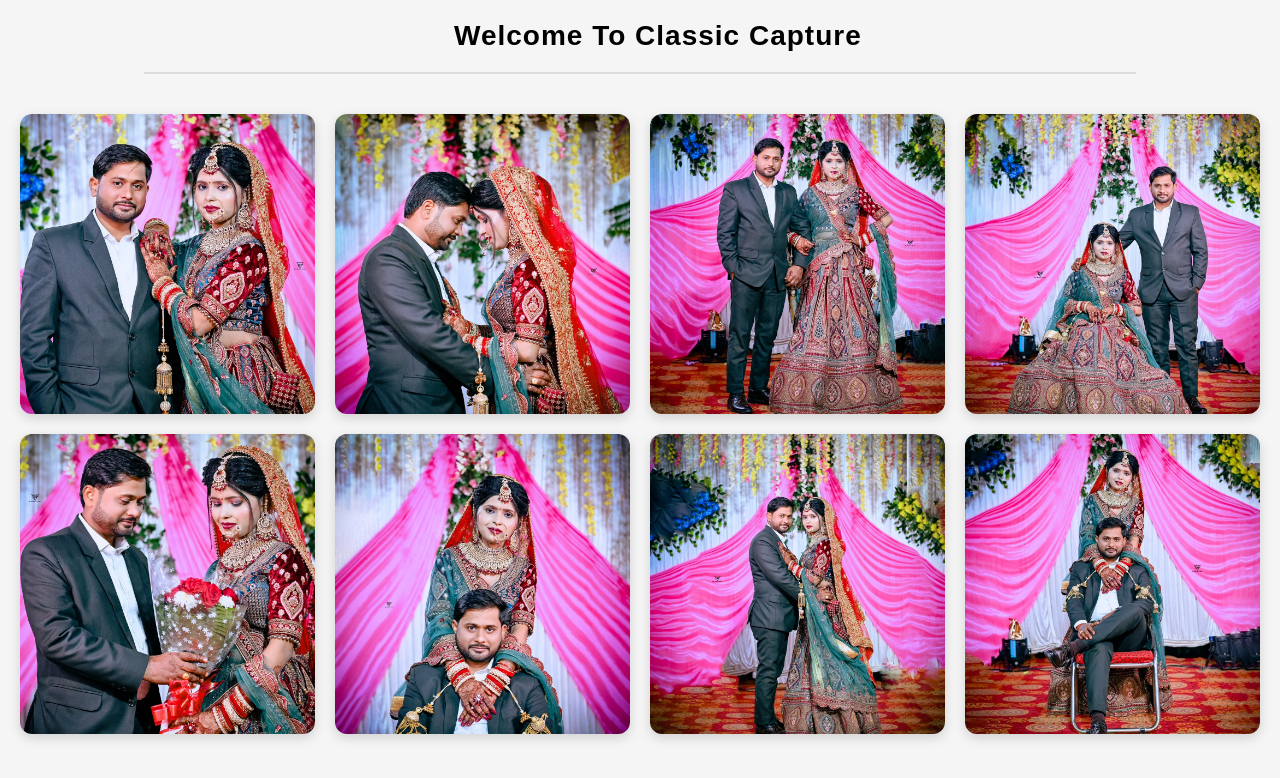
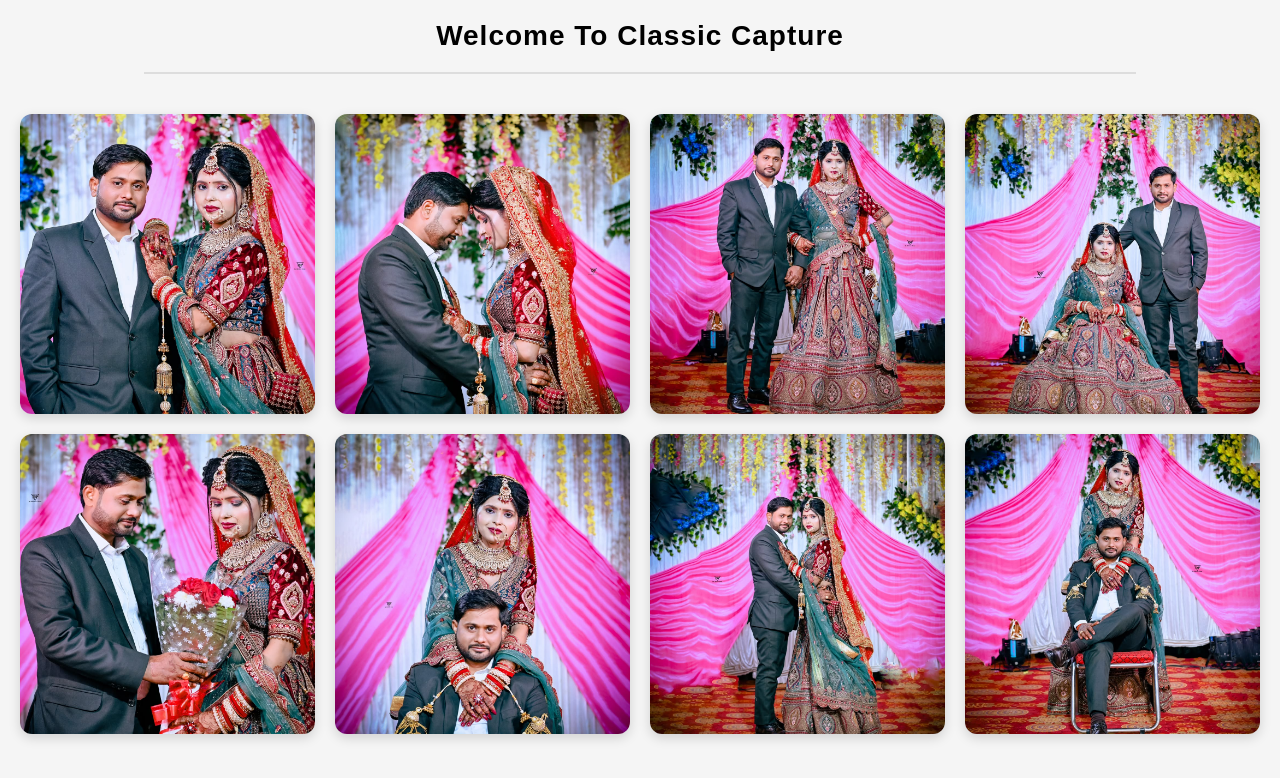
Before and after one commit to rishanpatel7104/Classic-Capture, a plain HTML site: page couple.html in a window 1280 px wide. Drawn offline with Linux system fonts and the light colour scheme.

Commit message:
Update couple.html

```diff
--- a/couple.html
+++ b/couple.html
@@ -15,13 +15,14 @@
 body {
     background: #f5f5f5;
     padding: 20px;
+    text-align: center;
 }
 h2 {
     font-size: 28px;
     font-weight: 600;
     margin-bottom: 20px;
     letter-spacing: 1px;
-    margin-left: 35%;
+
 }
 
 hr {
@@ -120,4 +121,5 @@ hr {
     </script>
 </body>
 
+
 </html>
```
